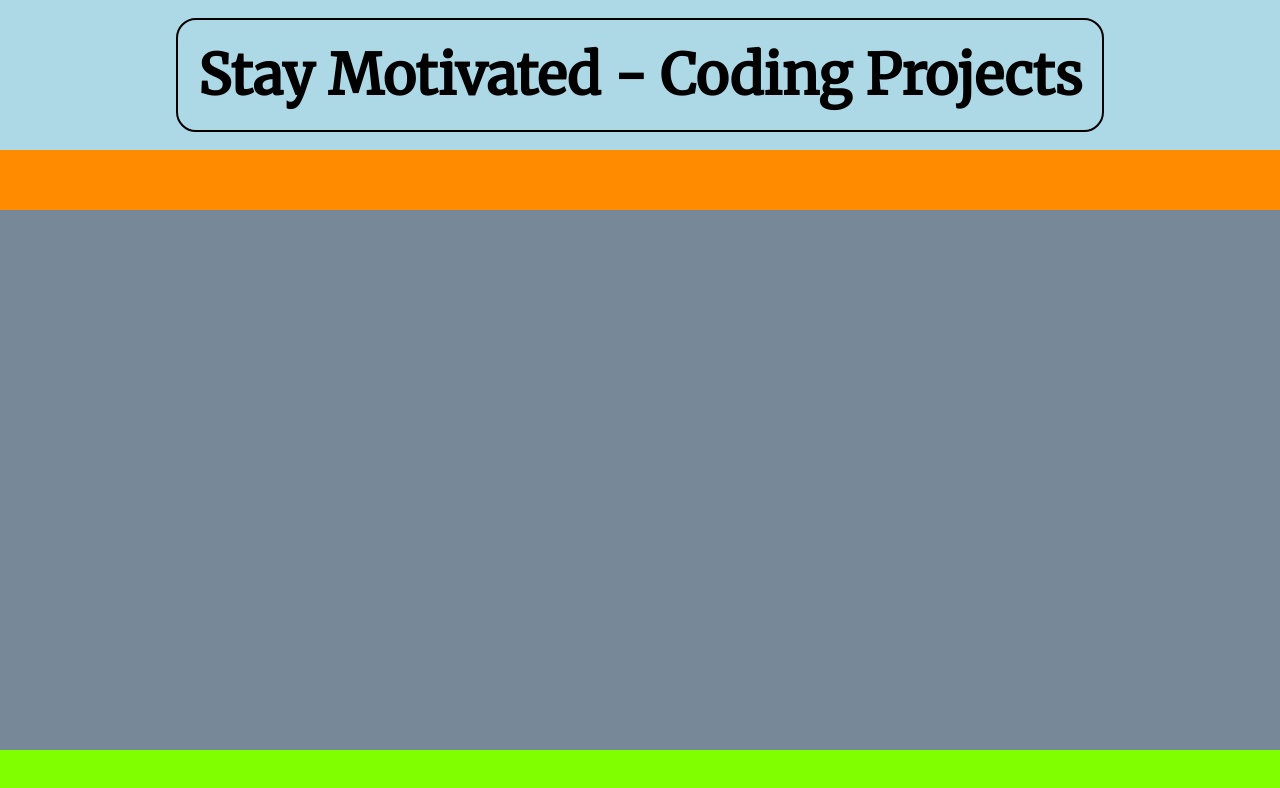
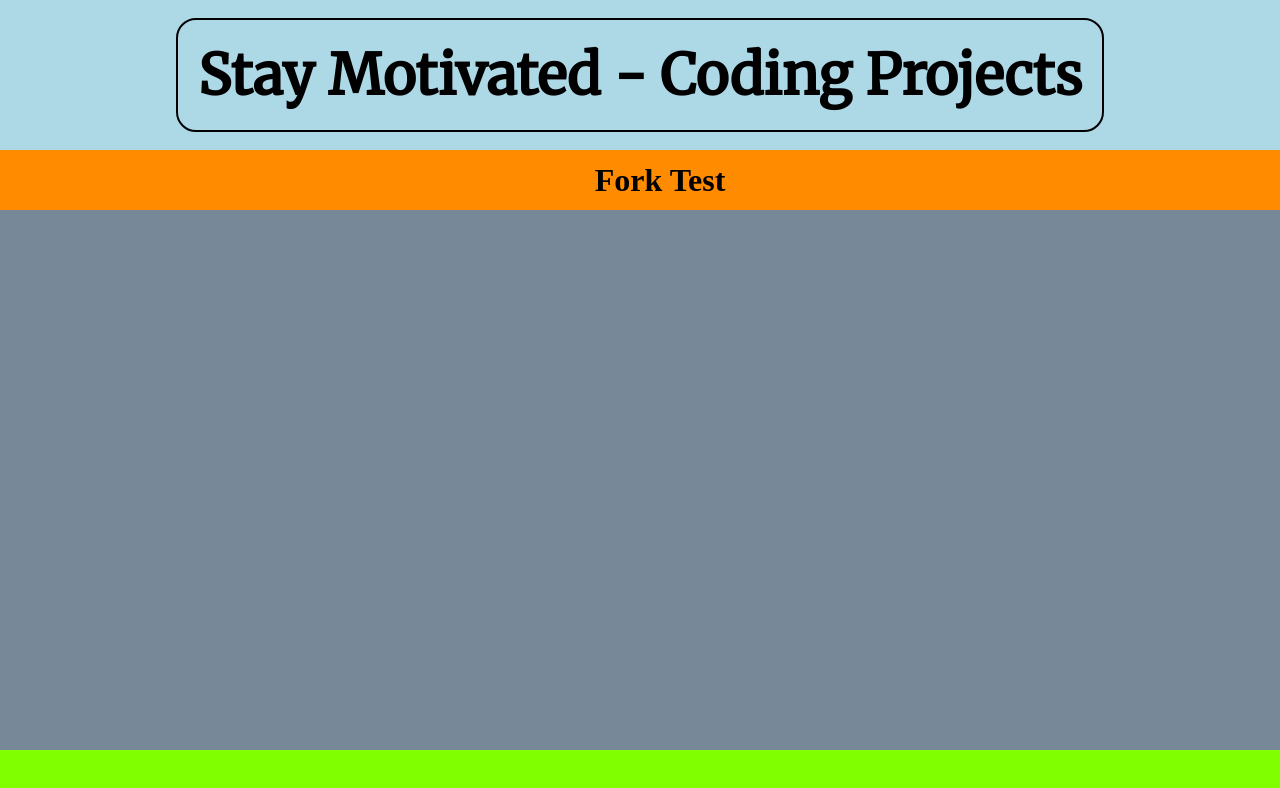
Before and after one commit to StayMotivated-CodingProjects/staymotivated-homepage, a React (Create React App) app: page / in a window 1280 px wide. Shown: the top 788 px of the page. Built offline with nearby package versions, Linux system fonts and the light colour scheme.

Commit message:
fork test

```diff
--- a/src/App.js
+++ b/src/App.js
@@ -10,12 +10,14 @@ class App extends Component {
 
         <header>
 
-          <h1>Stay Motivated - Coding Projects</h1>
+          <h1>
+              Stay Motivated - Coding Projects
+          </h1>
 
         </header>
 
         <menu>
-
+          <h1>Fork Test</h1>
         </menu>
 
         <main>
--- a/src/Grid.css
+++ b/src/Grid.css
@@ -15,6 +15,10 @@ header{
 }
 
 menu{
+    display: flex;
+    justify-content: center;
+    align-items: center;
+
     grid-column: 1 / -1;
 }
 
```
